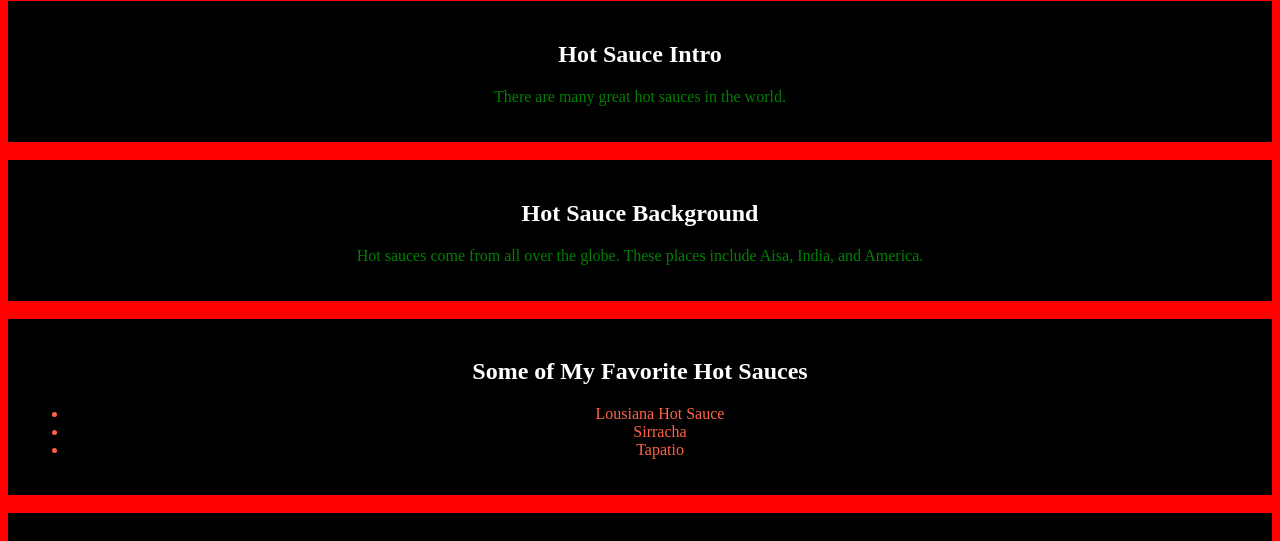
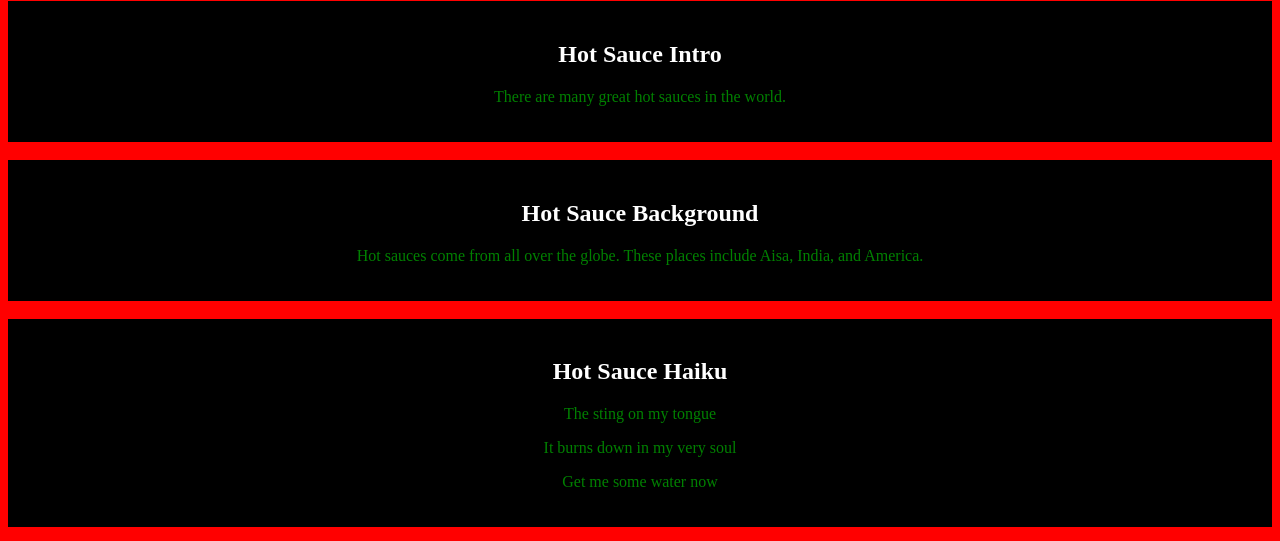
Before and after one commit to desyanamartinez/CSSCheckup, a plain HTML site: page index.html in a window 1280 px wide. Shown: the part 79-620 px from the top of the page. Drawn offline with Linux system fonts and the light colour scheme.

Commit message:
Final Commit

```diff
--- a/index.html
+++ b/index.html
@@ -24,13 +24,12 @@
 
     <br>
 
+
     <div class="spice">
-        <h2>Some of My Favorite Hot Sauces</h2>
-        <ul id="list">
-            <li>Lousiana Hot Sauce</li>
-            <li>Sirracha </li>
-            <li>Tapatio</li>
-        </ul>
+        <h2>Hot Sauce Haiku</h2>
+        <p>The sting on my tongue</p>
+        <p>It burns down in my very soul</p>
+        <p>Get me some water now</p>
     </div>
 
     <br>
```
